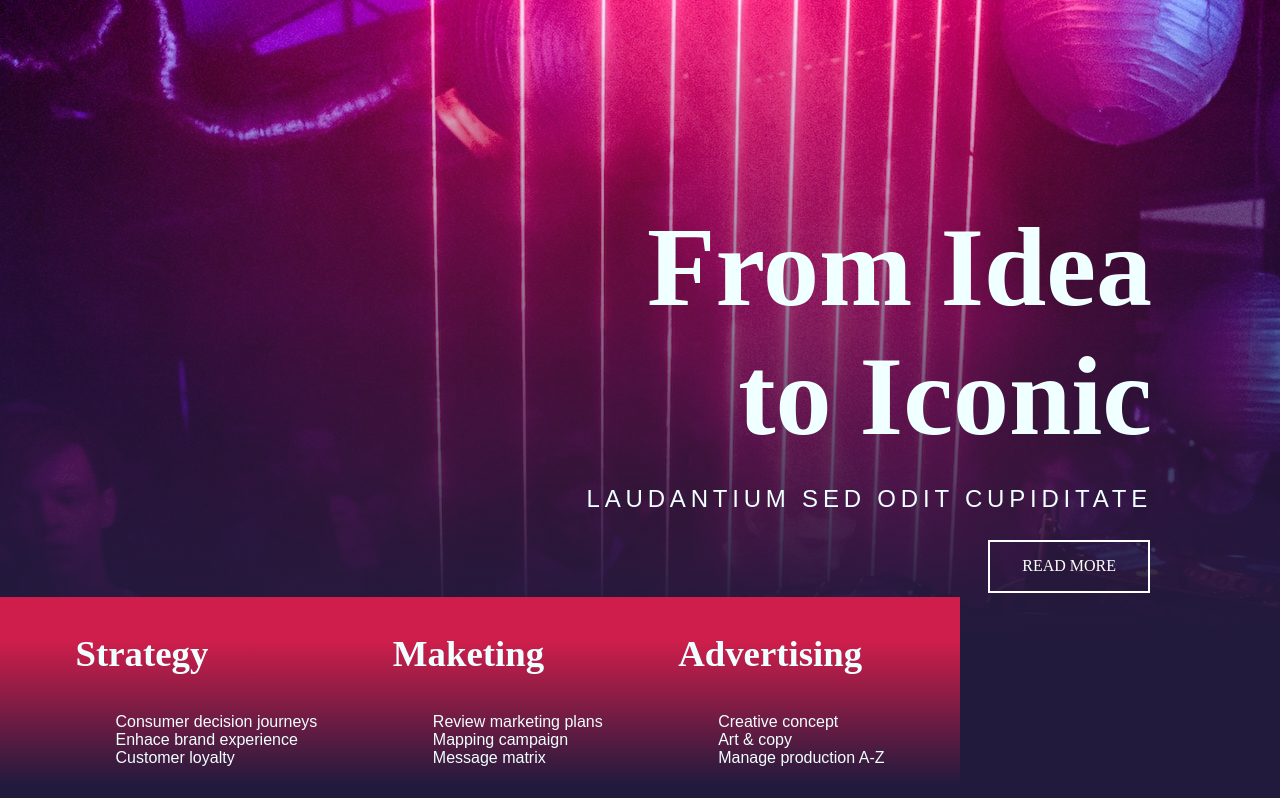
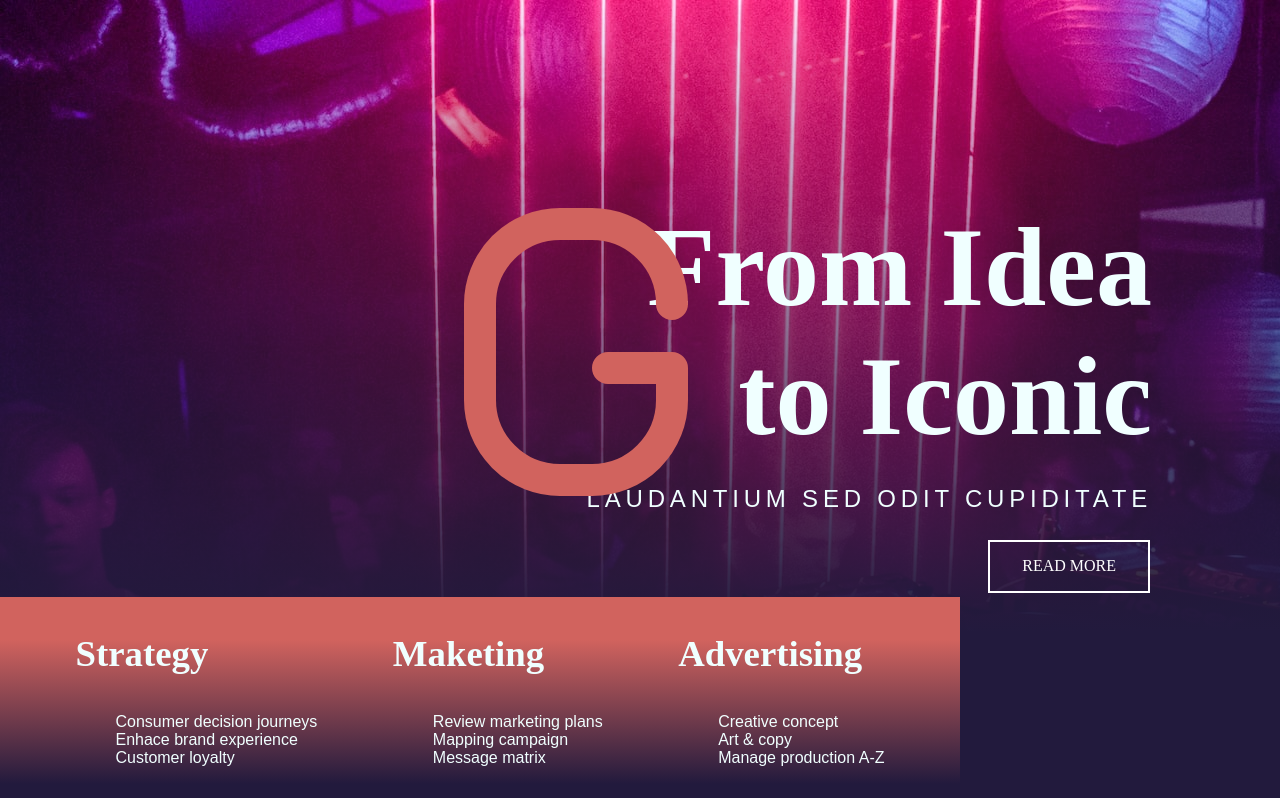
Before and after one commit to lordpablo125/mokeup, a website built with Parcel: page index.html in a window 1280 px wide. Shown: the top 798 px of the page. Built offline with nearby package versions, Linux system fonts and the light colour scheme.

Commit message:
Page one: added letter G vector and colors changed

```diff
--- a/css/main.css
+++ b/css/main.css
@@ -338,12 +338,21 @@ p:first-letter, li:first-letter {
 .bottom-wrapper-page-one {
   display: flex;
   justify-content: space-evenly;
-  background: linear-gradient(0deg, rgba(34,26,61,1) 0%, rgba(207,30,75,1) 77%);
+  background: linear-gradient(0deg, rgba(34,26,61,1) 0%, rgb(209, 99, 94) 77%);
   width: 75%;
 }
 
 .second-titles {
   font-size: 2.3em;
+}
+
+.icon-tabler-letter-g {
+  position: absolute;
+  width: 30%;
+  left: 30%;
+  top: 20%;
+  stroke: rgb(209, 99, 94);
+  fill: transparent;
 }
 
 /**************************** PAGE TWO ****************************/
--- a/index.html
+++ b/index.html
@@ -27,6 +27,12 @@
   <div class="page background-page-one" >
 
     <div class="top-wrapper">
+      <svg xmlns="http://www.w3.org/2000/svg" class="icon icon-tabler icon-tabler-letter-g"
+       viewBox="0 0 24 24" stroke-width="2"
+        stroke-linecap="round" stroke-linejoin="round">
+        <path stroke="none" d="M0 0h24v24H0z" fill="none"></path>
+        <path d="M18 9a5 5 0 0 0 -5 -5h-2a5 5 0 0 0 -5 5v6a5 5 0 0 0 5 5h2a5 5 0 0 0 5 -5v-2h-4"></path>
+     </svg>
     <div class="align-right-main-text" >
       <h1 class="main-title-page-one">From Idea to Iconic</h1>
       <p class="main-title-description">laudantium sed odit cupiditate</p>
```
